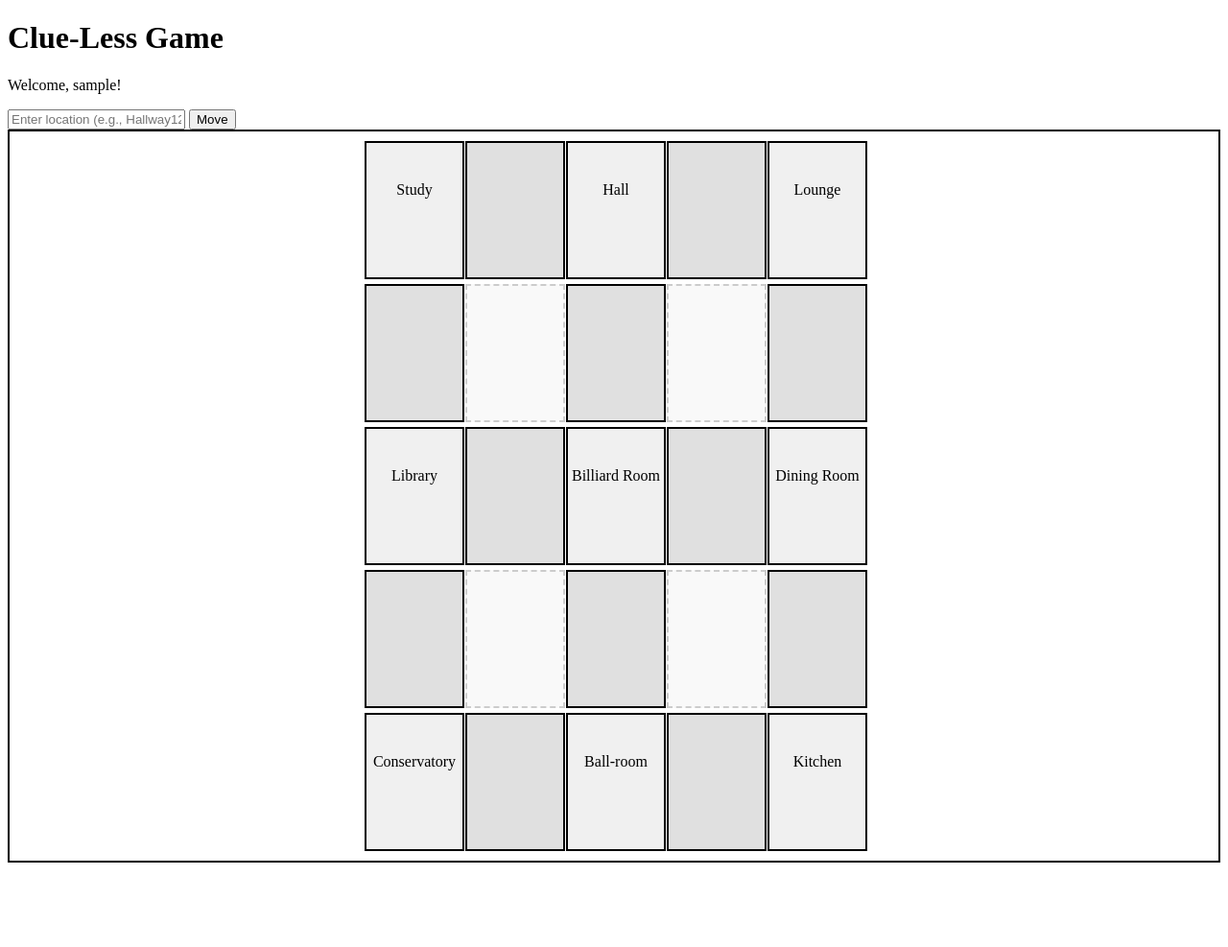
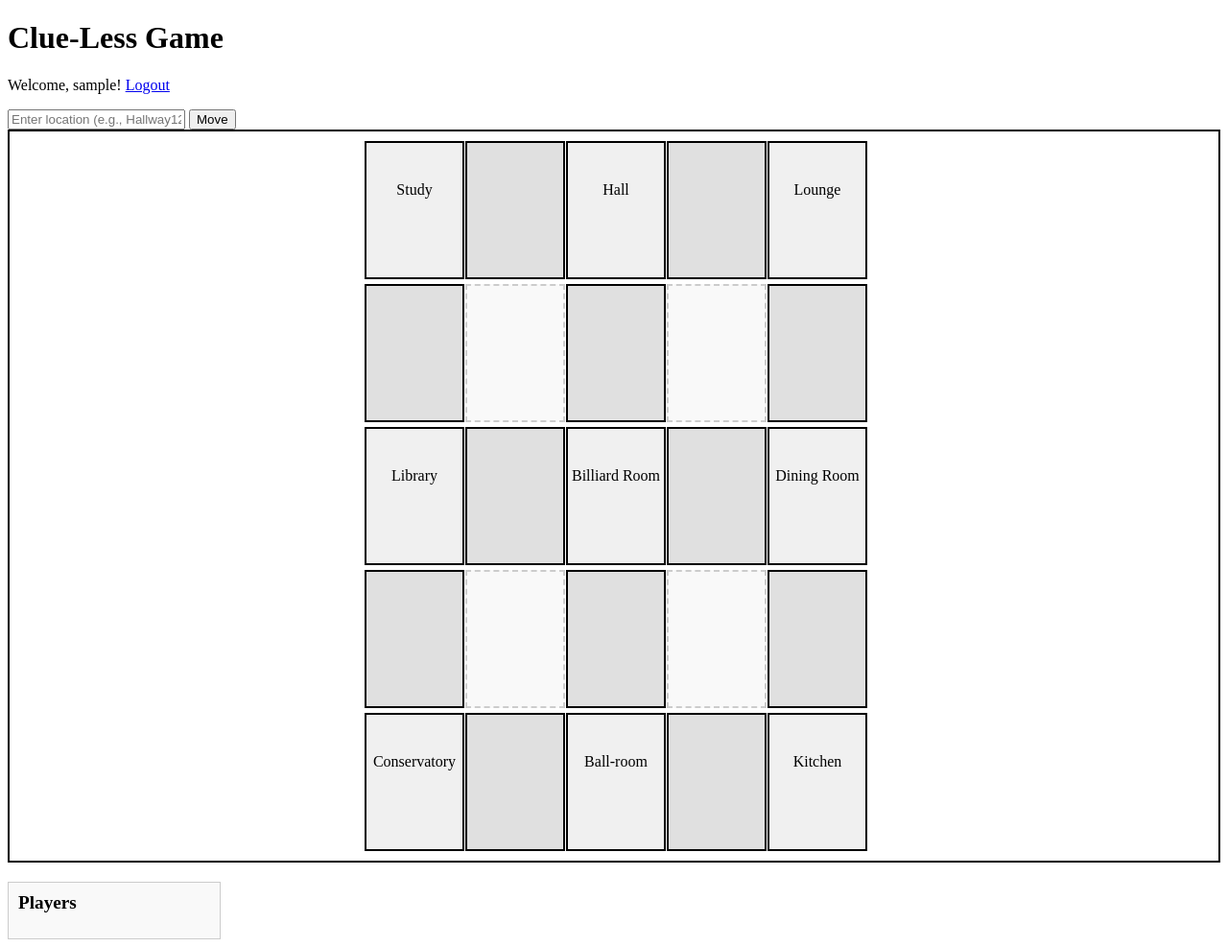
Before and after one commit to hyunjinkim-developer/learn-clueless-django, a Django app: template game/templates/game/game.html in a window 1280 px wide. Shown: the whole page at 96% size. Before the commit the page ends 899 px from the top, so only its background shows below. Run offline with Django 5.2, Linux system fonts and the light colour scheme; the template is opened without the code that fills it, so the values that code supplies are empty; the visitor is signed in with stand-in values (Sample User, id 1).

Commit message:
feat: logout, choose only character, login without choosing character if already chosen, show all ids with corresponding characters, move to the nearest hallway from the starting location and display the location on the game board

```diff
--- a/clueless/urls.py
+++ b/clueless/urls.py
@@ -22,6 +22,7 @@ from game import views
 urlpatterns = [
     path('admin/', admin.site.urls),
     path('login/', views.login_view, name='login'),
+    path('logout/', views.logout_view, name='logout'),
     path('game/<int:game_id>/select-character/', views.select_character_view, name='select_character'),
     path('game/<int:game_id>/', views.game_view, name='game'),
 ]
--- a/game/templates/game/game.html
+++ b/game/templates/game/game.html
@@ -35,11 +35,38 @@
             padding-top: 40px;
             background-color: #f9f9f9;
         }
+        .info-message {
+            color: blue;
+            margin: 10px 0;
+        }
+        .player-list {
+            margin-top: 20px;
+            padding: 10px;
+            border: 1px solid #ccc;
+            background-color: #f9f9f9;
+            max-width: 200px;
+        }
+        .player-list h3 {
+            margin: 0 0 10px 0;
+            font-size: 1.2em;
+        }
+        .player-list ul {
+            list-style-type: none;
+            padding: 0;
+        }
+        .player-list li {
+            margin: 5px 0;
+        }
     </style>
 </head>
 <body>
     <h1>Clue-Less Game {{ game_id }}</h1>
-    <p>Welcome, {{ request.user.username }}!</p>
+    <p>Welcome, {{ request.user.username }}! <a href="{% url 'logout' %}">Logout</a></p>
+    {% for player in players %}
+        {% if player.user.username == request.user.username and not player.has_moved %}
+            <p class="info-message">Your first move must be from your initial location: {{ player.location }}</p>
+        {% endif %}
+    {% endfor %}
     <div id="messages"></div>
     <input id="move-input" type="text" placeholder="Enter location (e.g., Hallway12)">
     <button onclick="sendMove()">Move</button>
@@ -81,12 +108,46 @@
         <div id="Ballroom" class="room">Ball-room</div>
         <div id="Hallway89" class="hallway"></div> <!-- Ballroom to Kitchen -->
         <div id="Kitchen" class="room">Kitchen</div>
+    </div>
 
+    <!-- Add player list section -->
+    <div class="player-list">
+        <h3>Players</h3>
+        <ul>
+            {% for player in players %}
+                {% if player.character %}
+                    <li>{{ player.user__username }}: {{ player.character }}</li>
+                {% endif %}
+            {% endfor %}
+        </ul>
     </div>
+
+
+    <!-- Use json_script to safely render players data -->
+    {{ players|json_script:"players-data" }}
 
     <script>
         const gameId = {{ game_id }};
         const socket = new WebSocket(`ws://localhost:8000/ws/game/${gameId}/`);
+
+        // Get players data from json_script
+        const playersData = JSON.parse(document.getElementById('players-data').textContent);
+
+        function initializeBoard(players) {
+            players.forEach(player => {
+                if (player.character && player.location) {
+                    const element = document.getElementById(player.location);
+                    if (element) element.innerHTML = player.character;
+                }
+            });
+        }
+
+        function updateGameBoard(character, fromLocation, toLocation) {
+            const fromElement = document.getElementById(fromLocation);
+            const toElement = document.getElementById(toLocation);
+            if (fromElement) fromElement.innerHTML = '';
+            if (toElement) toElement.innerHTML = character;
+        }
 
         socket.onmessage = function(event) {
             const data = JSON.parse(event.data);
@@ -106,12 +167,9 @@
             document.getElementById('move-input').value = '';
         }
 
-        function updateGameBoard(character, fromLocation, toLocation) {
-            const fromElement = document.getElementById(fromLocation);
-            const toElement = document.getElementById(toLocation);
-            if (fromElement) fromElement.innerHTML = '';
-            if (toElement) toElement.innerHTML = character;
-        }
+        document.addEventListener('DOMContentLoaded', () => {
+            initializeBoard(playersData);
+        });
     </script>
 </body>
 </html>
```
Also changed, not shown: game/consumers.py (+30 -7 lines), game/models.py (+5 -4 lines), game/views.py (+18 -3 lines), 1 other file.
